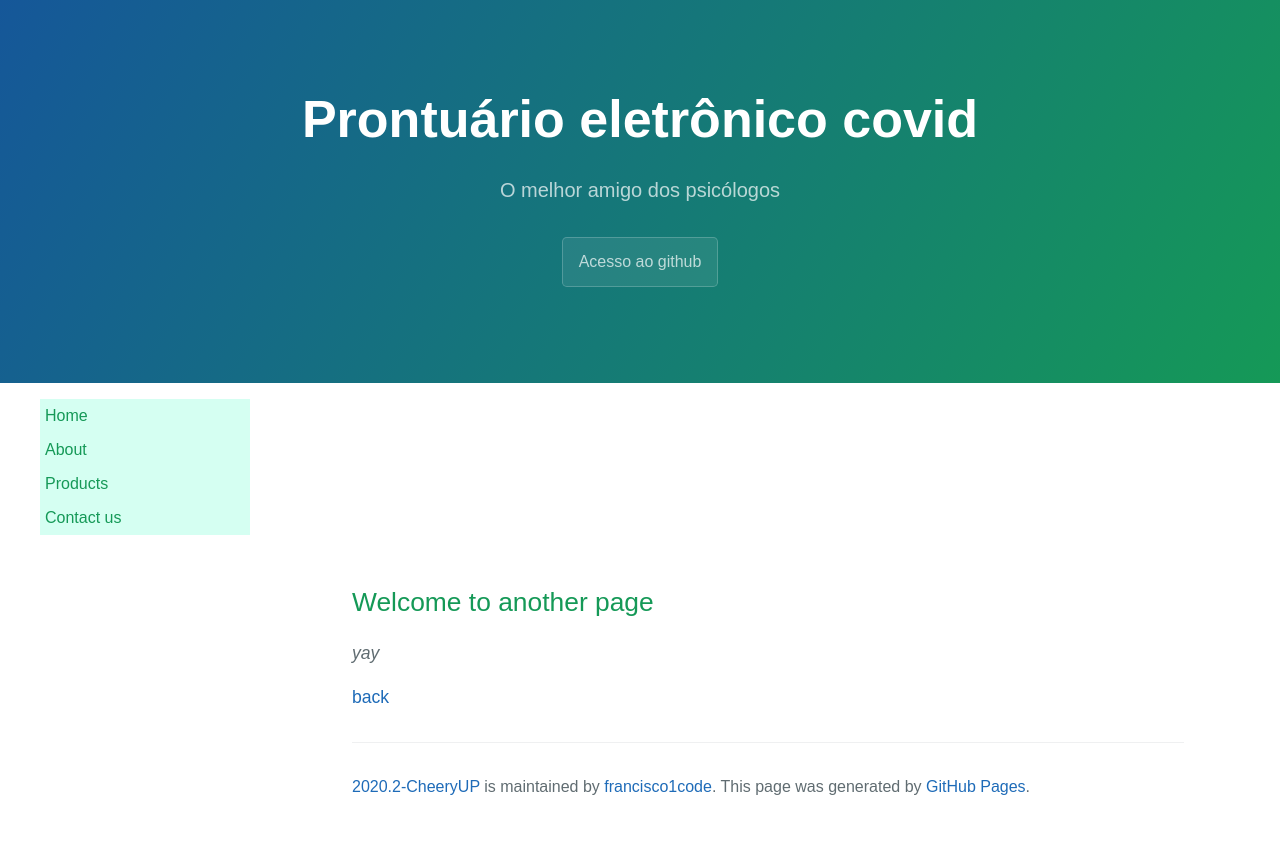
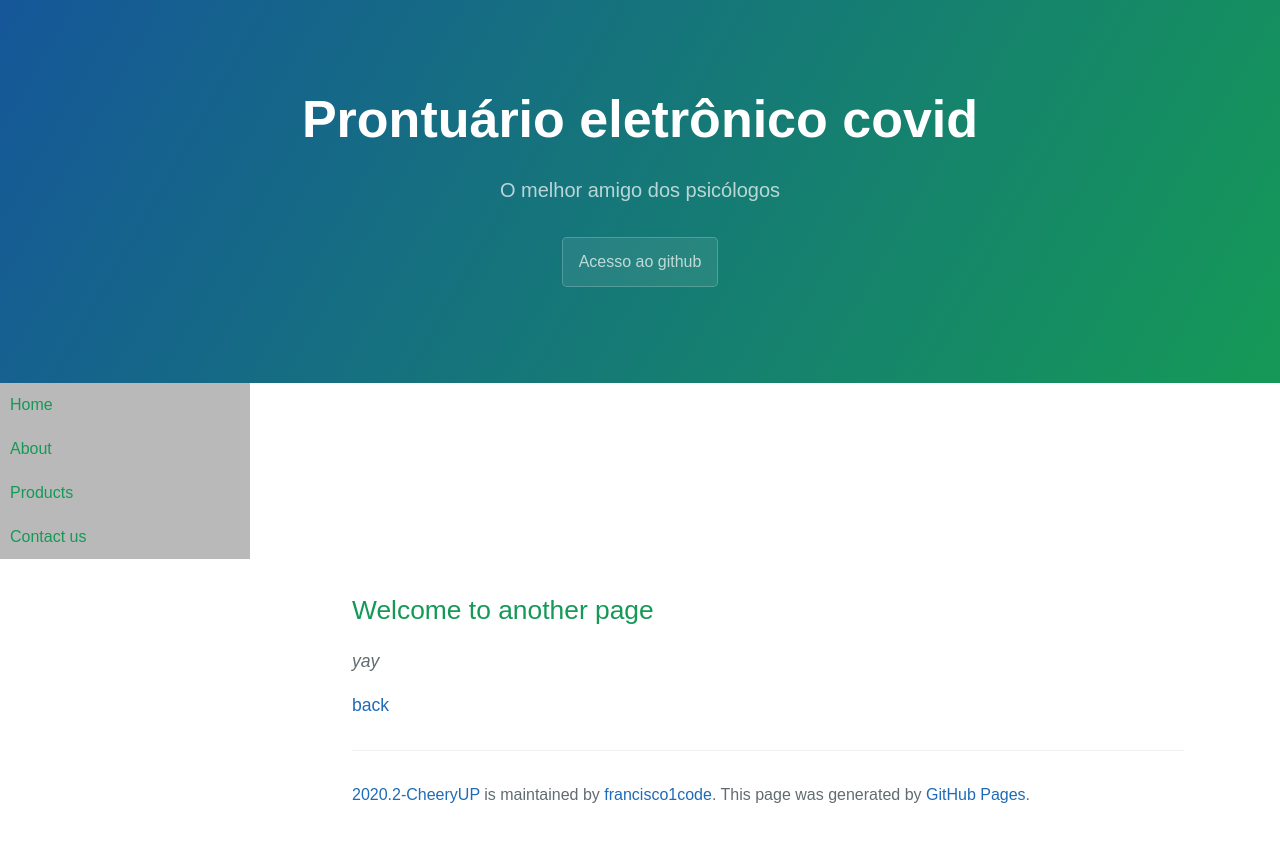
Before and after one commit to francisco1code/2020.2-CheeryUP, a Jekyll site: the page built from another-page.md, in a window 1280 px wide. Shown: the top 842 px of the page. Built offline with Jekyll 4.4.1, drawn with Linux system fonts in a browser that asks for light colours.

Commit message:
add color

```diff
--- a/_sass/jekyll-theme-cayman.scss
+++ b/_sass/jekyll-theme-cayman.scss
@@ -379,19 +379,21 @@ html, body {
 
 .menu-bar .mainmenu, .submenu {
 list-style: none;
+padding: 0;
+margin: 0;
 }
 
 .menu-bar .mainmenu a {
 display: block;
-background-color: rgba(209, 255, 241, 0.897);
+background-color: rgba(150, 150, 150, 0.664);
 text-decoration: none;
-padding: 5px;
+padding: 10px;
 color: #159957;
 }
 
 /* add hover behaviour */
 .menu-bar .mainmenu a:hover {
-  color: #ffffff;
+  color: #4d4d4d;
 }
 
 
@@ -411,7 +413,7 @@ CSS reads down the page, so code at the bottom will overwrite the code at the to
 */
 
 .menu-bar .submenu a {
-color: rgb(255, 255, 255);
+color: rgba(255, 255, 255, 0.897);
 }
 
 /* hover behaviour for links inside .submenu */
```
